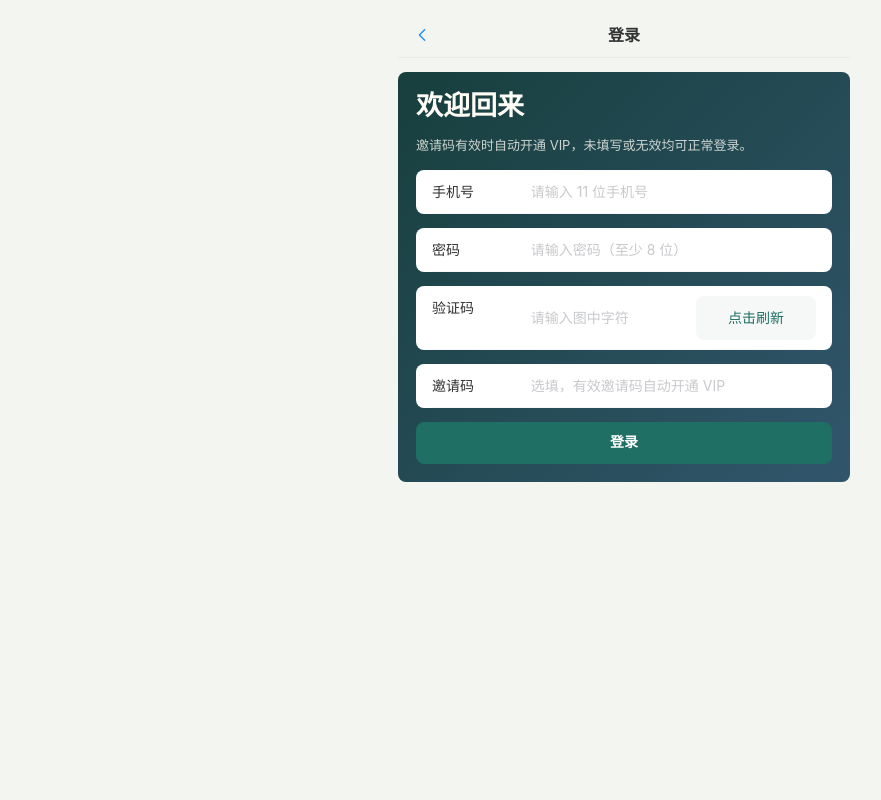
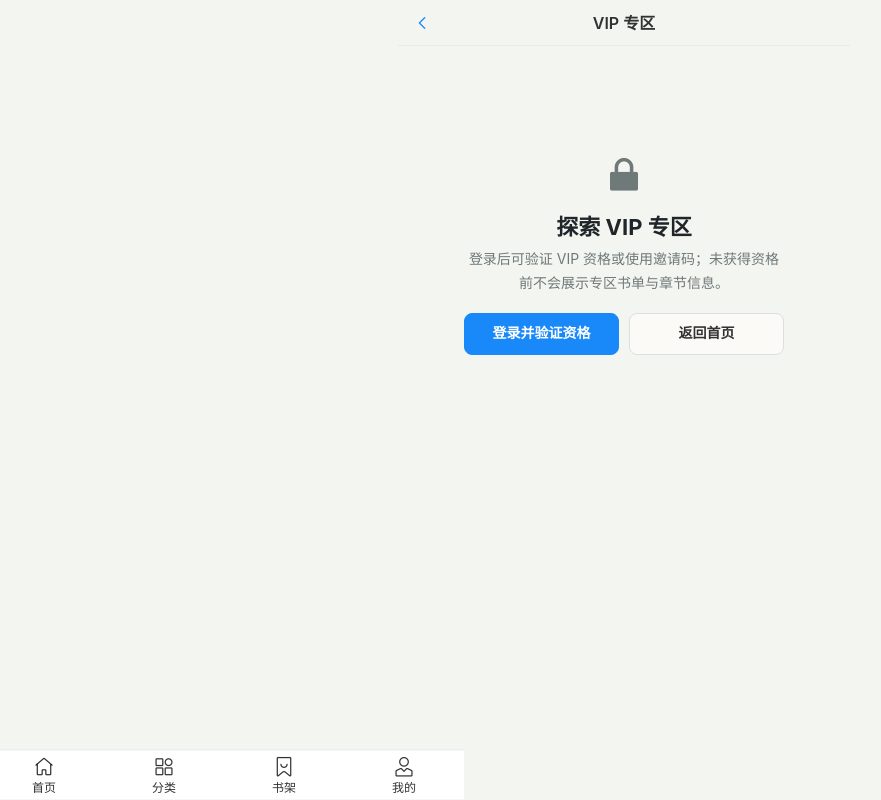
Before and after one commit to randy2014/mini-h5, a Vue app in the folder mini-novel-h5/: page /h5/vip in a window 1280 px wide. Before the commit this address led to /h5/login. Shown: the whole page, without its empty margins (16-897 px from the left). Built offline with nearby package versions, Linux system fonts and the light colour scheme; no server answers.

Commit message:
开放VIP资格页并延迟加载专区内容

```diff
--- a/mini-novel-h5/src/pages/VipPage.vue
+++ b/mini-novel-h5/src/pages/VipPage.vue
@@ -6,9 +6,13 @@
 
     <div v-else-if="!status.active" class="vip-access-denied">
       <van-icon name="lock" />
-      <h1>需要 VIP 资格</h1>
-      <p>当前账号暂未开通有效 VIP，专区书单与章节信息不会展示。</p>
-      <van-button type="primary" to="/h5/profile">返回个人中心</van-button>
+      <h1>{{ isAuthenticated ? '需要 VIP 资格' : '探索 VIP 专区' }}</h1>
+      <p v-if="isAuthenticated">当前账号暂未开通有效 VIP，可使用邀请码获取资格；专区书单与章节信息不会展示。</p>
+      <p v-else>登录后可验证 VIP 资格或使用邀请码；未获得资格前不会展示专区书单与章节信息。</p>
+      <div class="vip-access-actions">
+        <van-button type="primary" :to="loginTarget">{{ isAuthenticated ? '使用邀请码' : '登录并验证资格' }}</van-button>
+        <van-button plain to="/h5/home">返回首页</van-button>
+      </div>
     </div>
 
     <div v-else-if="!confirmed" class="vip-adult-gate">
@@ -117,6 +121,7 @@
 import { computed, onMounted, ref } from 'vue';
 import BookCard from '../components/BookCard.vue';
 import { fetchVipBooks, fetchVipCategories, fetchVipStatus } from '../services/vip';
+import { canRequestVipContent, shouldCheckVipStatus } from '../services/vipAccess';
 
 const key = 'mini_novel_vip_adult_confirmed';
 const adult = ref(false);
@@ -133,10 +138,13 @@ const categories = ref([{ key: 'all', categoryId: null, categoryName: '全部',
 const selectedCategory = ref('all');
 const categoryError = ref(false);
 const status = ref({ active: false, vipExpireTime: null });
-const statusLoading = ref(true);
+const isAuthenticated = Boolean(localStorage.getItem('mini_novel_auth_token'));
+const statusLoading = ref(shouldCheckVipStatus(isAuthenticated));
 const statusError = ref(false);
 const pageSize = 20;
 let requestVersion = 0;
+
+const loginTarget = { path: '/h5/login', query: { redirect: '/h5/vip' } };
 
 const currentCategoryName = computed(() => {
   return categories.value.find((category) => category.key === selectedCategory.value)?.categoryName || '全部';
@@ -162,6 +170,7 @@ async function loadStatus() {
 }
 
 async function loadCategories() {
+  if (!canRequestVipContent(isAuthenticated, status.value)) return;
   categoryError.value = false;
   try {
     const result = await fetchVipCategories();
@@ -177,6 +186,10 @@ async function loadCategories() {
 }
 
 async function loadNextPage() {
+  if (!canRequestVipContent(isAuthenticated, status.value)) {
+    loading.value = false;
+    return;
+  }
   if (finished.value || requestInFlight.value) {
     loading.value = false;
     return;
@@ -249,8 +262,9 @@ function confirm() {
 }
 
 onMounted(async () => {
+  if (!shouldCheckVipStatus(isAuthenticated)) return;
   await loadStatus();
-  if (status.value.active && confirmed.value) loadCategories();
+  if (canRequestVipContent(isAuthenticated, status.value) && confirmed.value) loadCategories();
 });
 </script>
 
@@ -260,6 +274,7 @@ onMounted(async () => {
 .vip-access-denied > .van-icon { color:var(--muted); font-size:42px; }
 .vip-access-denied h1 { margin:14px 0 6px; font-size:22px; }
 .vip-access-denied p { max-width:320px; margin:0 0 18px; color:var(--muted); font-size:14px; line-height:1.7; }
+.vip-access-actions { display:grid; width:min(320px,100%); grid-template-columns:repeat(2,minmax(0,1fr)); gap:10px; }
 .vip-channel-head { display:flex; align-items:center; justify-content:space-between; min-height:106px; margin:14px 0 10px; padding:18px; border-radius:var(--radius); background:var(--ink); color:#fffdf6; }
 .vip-channel-head p,.vip-channel-head h1,.vip-channel-head span { margin:0; }
 .vip-channel-head p { color:#a9d3ca; font-size:12px; font-weight:800; }
--- a/mini-novel-h5/src/router/index.js
+++ b/mini-novel-h5/src/router/index.js
@@ -19,7 +19,7 @@ const routes = [
       { path: 'book/:id', name: 'book-detail', component: () => import('../pages/BookDetailPage.vue'), meta: { title: '书籍详情' } },
       { path: 'read/:id', name: 'reader', component: () => import('../pages/ReaderPage.vue'), meta: { title: '阅读' } },
       { path: 'login', name: 'login', component: () => import('../pages/LoginPage.vue'), meta: { title: '登录' } },
-      { path: 'vip', name: 'vip', component: () => import('../pages/VipPage.vue'), meta: { title: 'VIP 专区', auth: true, tab: true } }
+      { path: 'vip', name: 'vip', component: () => import('../pages/VipPage.vue'), meta: { title: 'VIP 专区', tab: true } }
     ]
   }
 ];
--- /dev/null
+++ b/mini-novel-h5/src/services/vipAccess.js
@@ -0,0 +1,7 @@
+export function shouldCheckVipStatus(authenticated) {
+  return authenticated === true;
+}
+
+export function canRequestVipContent(authenticated, status) {
+  return authenticated === true && status?.active === true;
+}
```
Also changed, not shown: 1 other file (tests, documents, lock files or other folders).
